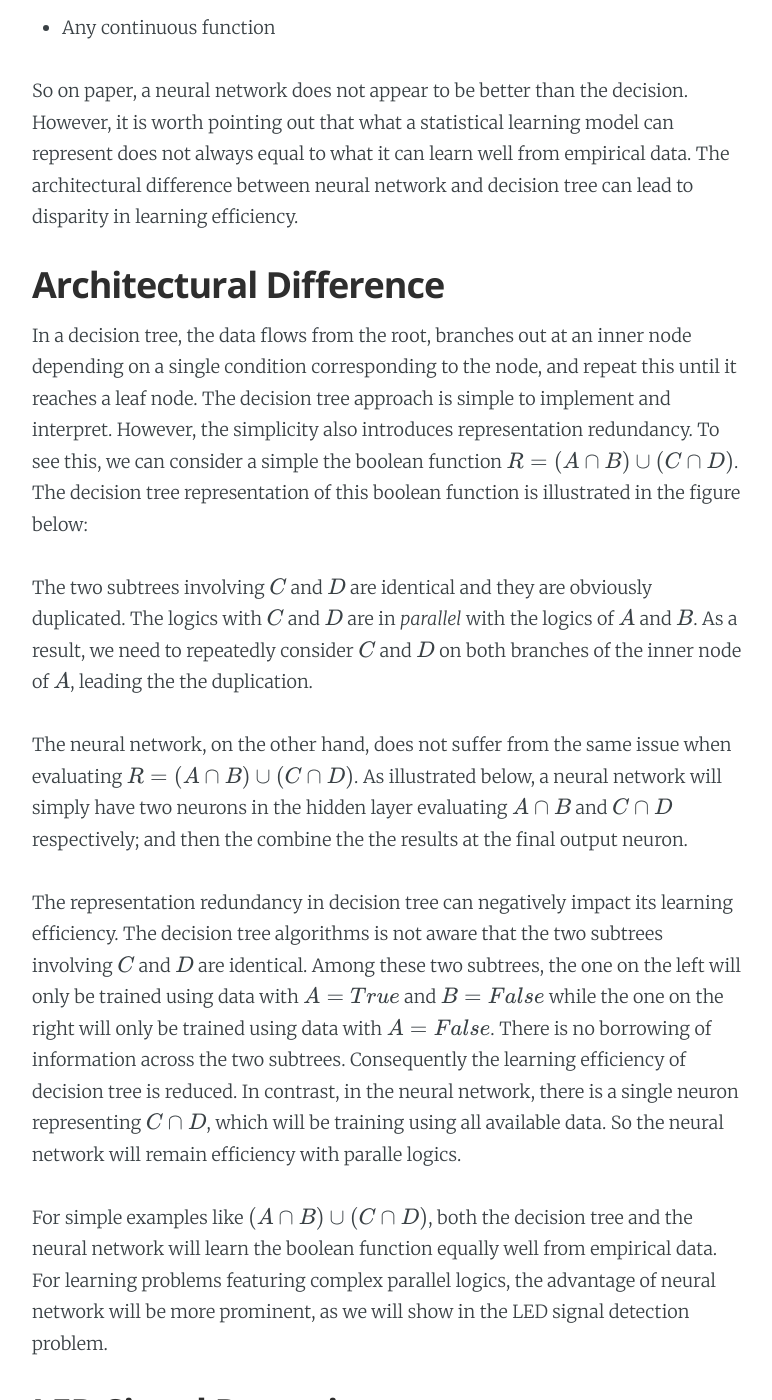
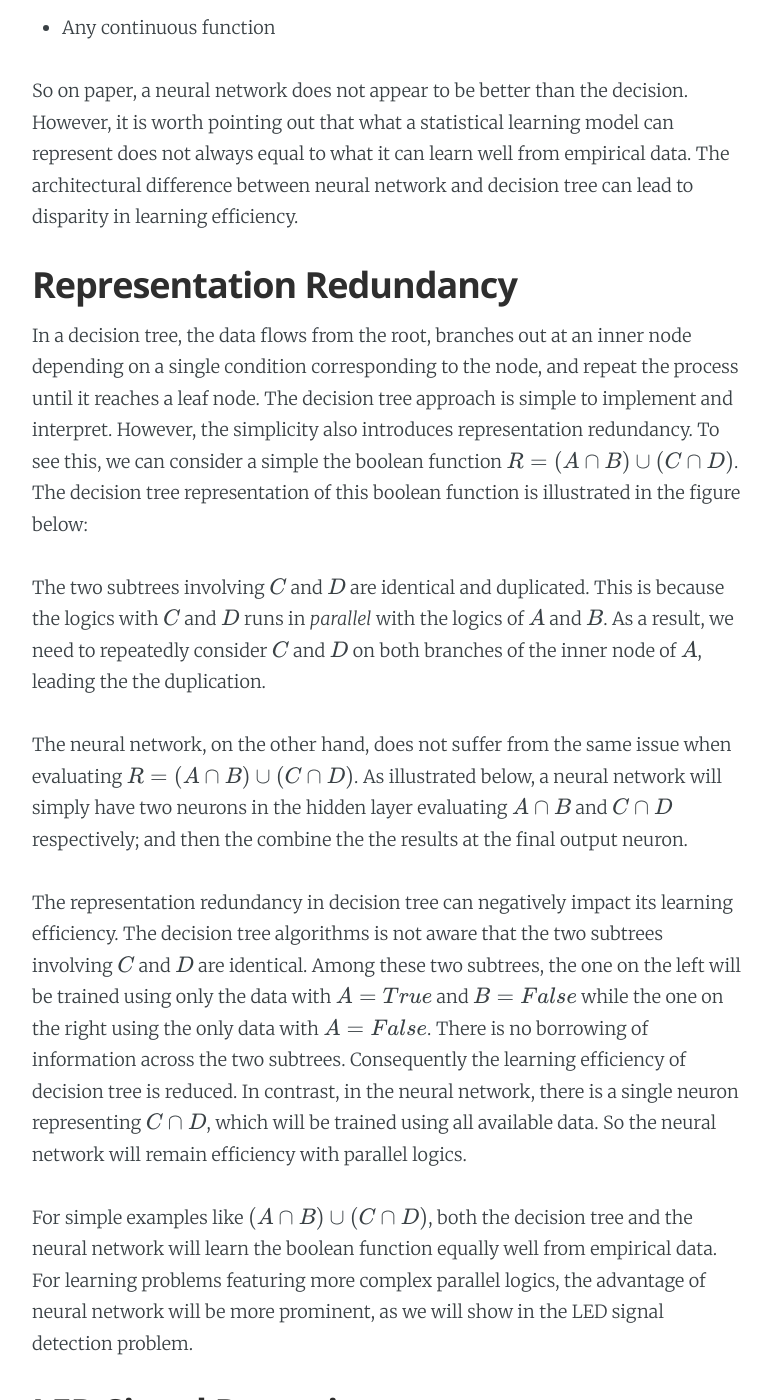
Before and after one commit to rotationsymmetry/rotationsymmetry.github.io, a Jekyll site: the page built from _posts/2015-07-18-neural-network-decision-tree.md, in a window 1280 px wide and 1400 px high, scrolled down 507 px. Shown: the whole window, without its empty margins (253-1025 px from the left). Built offline with Jekyll 4.4.1, drawn with Linux system fonts in a browser that asks for light colours; Markdown is read by kramdown in place of the engine named in the settings; formulas are drawn with MathJax 3; comment, search, counter and statistics services are not loaded.

Commit message:
Update 2015-07-18-neural-network-decision-tree.md

```diff
--- a/_posts/2015-07-18-neural-network-decision-tree.md
+++ b/_posts/2015-07-18-neural-network-decision-tree.md
@@ -4,8 +4,8 @@ tags: analytics
 ---
 Neural network deep learning is probably the hottest buzzword for machine learning recently. What are its benefits when comparing to good old methods like decision tree?
 
+
 <!-- more -->
-
 It has been proved that both decision trees and neural networks can represent (or approximate):
 
 * Any boolean function
@@ -13,16 +13,16 @@ It has been proved that both decision trees and neural networks can represent (o
 
 So on paper, a neural network does not appear to be better than the decision. However, it is worth pointing out that what a statistical learning model can represent does not always equal to what it can learn well from empirical data. The architectural difference between neural network and decision tree can lead to disparity in learning efficiency.
 
-## Architectural Difference
-In a decision tree, the data flows from the root,  branches out at an inner node depending on a single condition corresponding to the node, and repeat this until it reaches a  leaf node. The decision tree approach is simple to implement and interpret. However, the simplicity also introduces representation redundancy. To see this, we can consider a simple the boolean function \\(R=(A \cap B) \cup (C \cap D)\\). The decision tree representation of this boolean function is illustrated in the figure below:
+## Representation Redundancy
+In a decision tree, the data flows from the root,  branches out at an inner node depending on a single condition corresponding to the node, and repeat the process until it reaches a  leaf node. The decision tree approach is simple to implement and interpret. However, the simplicity also introduces representation redundancy. To see this, we can consider a simple the boolean function \\(R=(A \cap B) \cup (C \cap D)\\). The decision tree representation of this boolean function is illustrated in the figure below:
 
-The two subtrees involving \\(C\\) and \\(D\\) are identical and they are obviously duplicated. The logics with \\(C\\) and \\(D\\) are in *parallel* with the logics of \\(A\\) and \\(B\\). As a result, we need to repeatedly consider \\(C\\) and \\(D\\) on both branches of the inner node of \\(A\\), leading the the duplication.
+The two subtrees involving \\(C\\) and \\(D\\) are identical and duplicated. This is because the logics with \\(C\\) and \\(D\\) runs in *parallel* with the logics of \\(A\\) and \\(B\\). As a result, we need to repeatedly consider \\(C\\) and \\(D\\) on both branches of the inner node of \\(A\\), leading the the duplication.
 
 The neural network, on the other hand, does not suffer from the same issue when evaluating \\(R=(A \cap B) \cup (C \cap D)\\). As illustrated below, a neural network will simply have two neurons in the hidden layer evaluating \\(A \cap B\\) and \\(C \cap D\\) respectively; and then the combine the the results at the final output neuron.
 
-The representation redundancy in decision tree can negatively impact its learning efficiency. The decision tree algorithms is not aware that the two subtrees involving \\(C\\) and \\(D\\) are identical. Among these two subtrees, the one on the left will only be trained using data with \\(A= True\\) and \\(B=False\\) while the one on the right will only be trained using data with \\(A= False\\). There is no borrowing of information across the two subtrees. Consequently the learning efficiency of decision tree is reduced. In contrast, in the neural network, there is a single neuron representing \\(C \cap D \\), which will be training using all available data. So the neural network will remain efficiency with paralle logics.
+The representation redundancy in decision tree can negatively impact its learning efficiency. The decision tree algorithms is not aware that the two subtrees involving \\(C\\) and \\(D\\) are identical. Among these two subtrees, the one on the left will be trained using only the data with \\(A= True\\) and \\(B=False\\) while the one on the right using the only data with \\(A= False\\). There is no borrowing of information across the two subtrees. Consequently the learning efficiency of decision tree is reduced. In contrast, in the neural network, there is a single neuron representing \\(C \cap D \\), which will be trained using all available data. So the neural network will remain efficiency with parallel logics.
 
-For simple examples like \\((A \cap B) \cup (C \cap D)\\), both the decision tree and the neural network will learn the boolean function equally well from empirical data. For learning problems featuring complex parallel logics, the advantage of neural network will be more prominent, as we will show in the LED signal detection problem.
+For simple examples like \\((A \cap B) \cup (C \cap D)\\), both the decision tree and the neural network will learn the boolean function equally well from empirical data. For learning problems featuring more complex parallel logics, the advantage of neural network will be more prominent, as we will show in the LED signal detection problem.
 
 ## LED Signal Detection
 Suppose \\(p\\) LED lights are along a horizontal line. They are controlled by a hidden random signal generator. The generator will set \\(q\\) consecutive LED to be on and the rest are off. The value of \\(q\\) and the locations of the \\(q\\) consecutive lights will change every second. For simplicity, \\(q\\) can take on two values \\(g\\) and \\(r\\), at 50-50 chance. In addition, we can observe a beacon. With 90% probability, the beacon will be red if \\(q=r\\) and green if \\(q=g\\).
```
